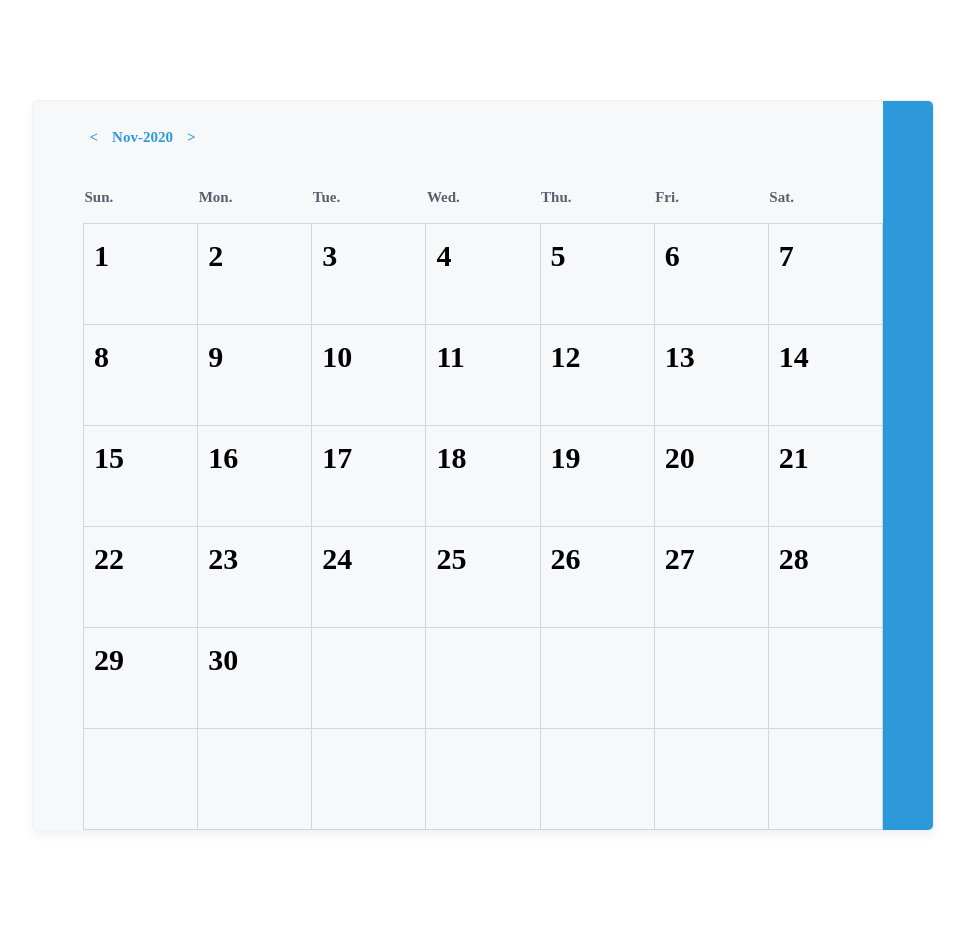
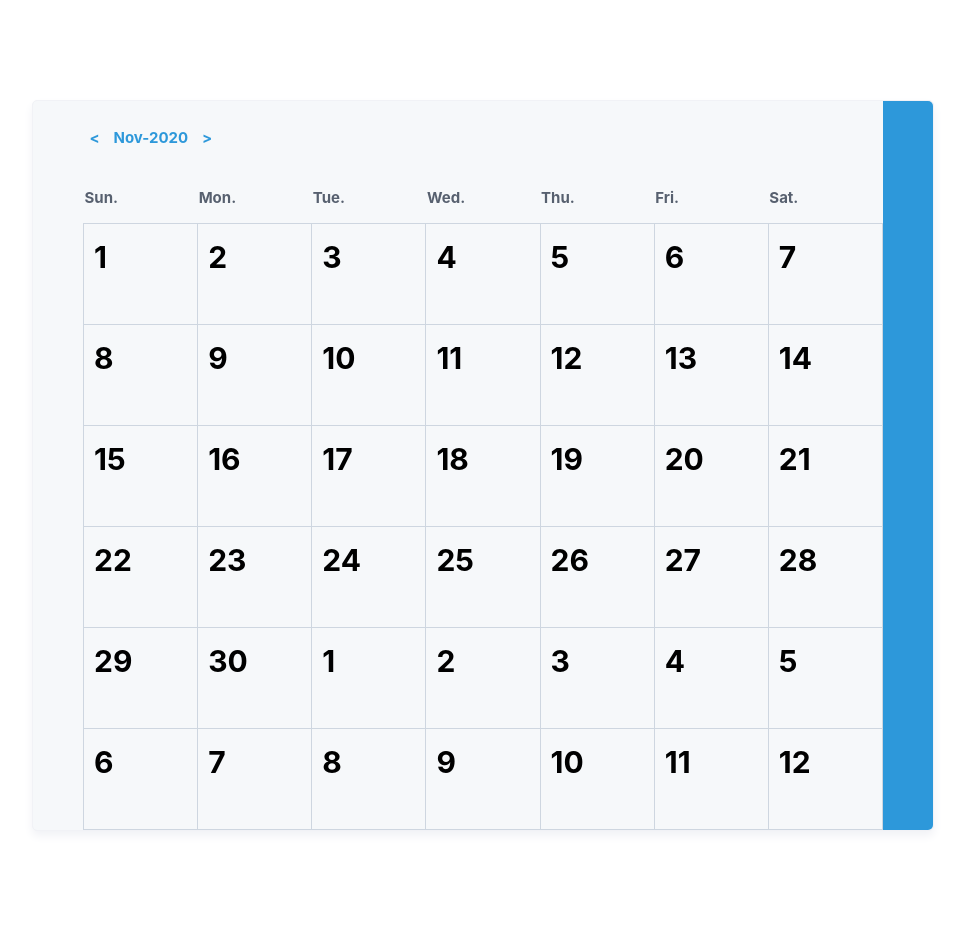
Before and after one commit to CCJ1994/Lesson, a PHP site: page /layout.php in a window 1280 px wide. Shown: the whole page, without its empty margins (157-1122 px from the left). Run offline with PHP 8.4, Linux system fonts and the light colour scheme.

Commit message:
可以在當月顯示上下月日期

```diff
--- a/calendar/layout.php
+++ b/calendar/layout.php
@@ -6,8 +6,8 @@
   <title>Document</title>
   <style>
      *{
-      /* font-family: -apple-system, BlinkMacSystemFont, 'Segoe UI', Roboto, Oxygen, Ubuntu, Cantarell, 'Open Sans', 'Helvetica Neue', sans-serif; */
-      font-family: raleway;
+      font-family: -apple-system, BlinkMacSystemFont, 'Segoe UI', Roboto, Oxygen, Ubuntu, Cantarell, 'Open Sans', 'Helvetica Neue', sans-serif;
+      /* font-family: raleway; */
     }
 
     .container{
@@ -153,14 +153,14 @@
 
                 // 1號前的留空格
                 if($i==0 && $j<$startWeekday){
-                  //想印上個月日期
-                  // echo ($prevMonthdays-$j+1);
-                  echo "&nbsp;";
+                  //印上個月日期
+                  echo ($prevMonthdays-$startWeekday+1+$j);
+                  // echo "&nbsp;";
 
                   // 最後一天後的留空格
                 }else if(((7*$i)+1+$j-$startWeekday)>$days){
                   //印下個月日期
-                  // echo ((7*$i)+1+$j-$startWeekday-$days);
+                  echo ((7*$i)+1+$j-$startWeekday-$days);
 
                   // 印日期
                 }else{
```
